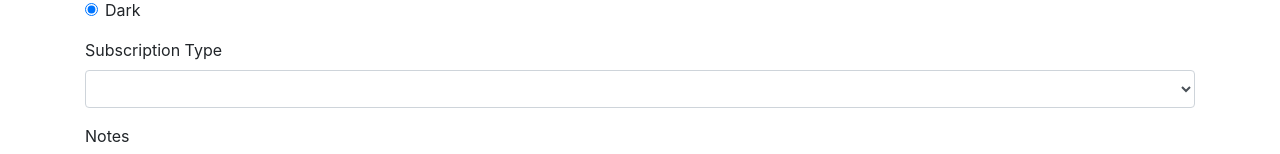
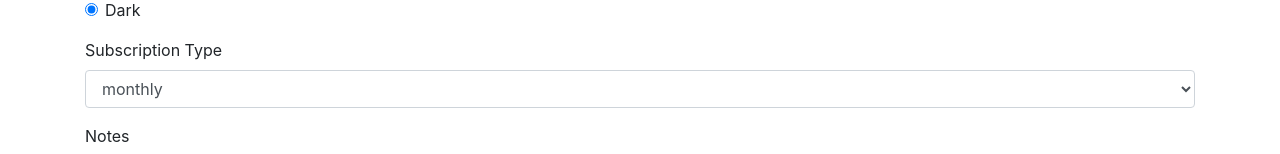
Before and after one commit to EngOwuor/angular-forms2, an Angular app: page / in a window 1280 px wide. Shown: the part 254-408 px from the top of the page. Built offline with nearby package versions, Linux system fonts and the light colour scheme.

Commit message:
retrieved  data from a mock database for select element

```diff
--- a/src/app/user-settings-form/user-settings-form.component.html
+++ b/src/app/user-settings-form/user-settings-form.component.html
@@ -39,7 +39,7 @@
       <label for="subscriptionType">Subscription Type</label>
       <select class="form-select form-control " id="subscriptionType" name="subscriptionType" aria-label="Default select example"[(ngModel)]='userSettings.subscriptionType'>
         <option selected> select subscription type</option>
-        <option *ngFor='let type of subscriptionTypes'>{{type}}</option>
+        <option *ngFor='let type of subscriptionTypes | async'>{{type}}</option>
       </select>
     </div>
     <div class="form-group">
--- a/src/app/user-settings-form/user-settings-form.component.ts
+++ b/src/app/user-settings-form/user-settings-form.component.ts
@@ -1,5 +1,6 @@
 import { Component, OnInit } from '@angular/core';
 import{NgForm, NgModel} from '@angular/forms'
+import { Observable } from 'rxjs';
 import { UserSettingsService } from '../user-settings/user-settings.service';
 import { UserSettings } from './user-settings';
 
@@ -18,12 +19,13 @@ export class UserSettingsFormComponent implements OnInit {
     notes:'here are sm notes'
 
   };
-  userSettings:UserSettings={...this.originalUserSettings}
-  subscriptionTypes=['one','two','three']
+  userSettings:UserSettings={...this.originalUserSettings};
+  subscriptionTypes:Observable<string[]>;
 
   constructor( private userSettingsService:UserSettingsService) { }
 
   ngOnInit(): void {
+    this.subscriptionTypes=this.userSettingsService.getSubscriptionTypes();
   }
   onBlur(field:NgModel){
     console.log('in onBlur',field.valid)
--- a/src/app/user-settings/user-settings.service.ts
+++ b/src/app/user-settings/user-settings.service.ts
@@ -9,6 +9,9 @@ import { UserSettings } from '../user-settings-form/user-settings';
 export class UserSettingsService {
 
   constructor(private http:HttpClient) { }
+  getSubscriptionTypes():Observable<string[]>{
+    return of(['monthly','annually','lifetime'])
+  }
 
   postUserSettingsForm(userSettings:UserSettings):Observable<any>{
     return this.http.post('https://putsreq.com/aqZEvODZr3dDEBSUEEUQ',userSettings)
```
